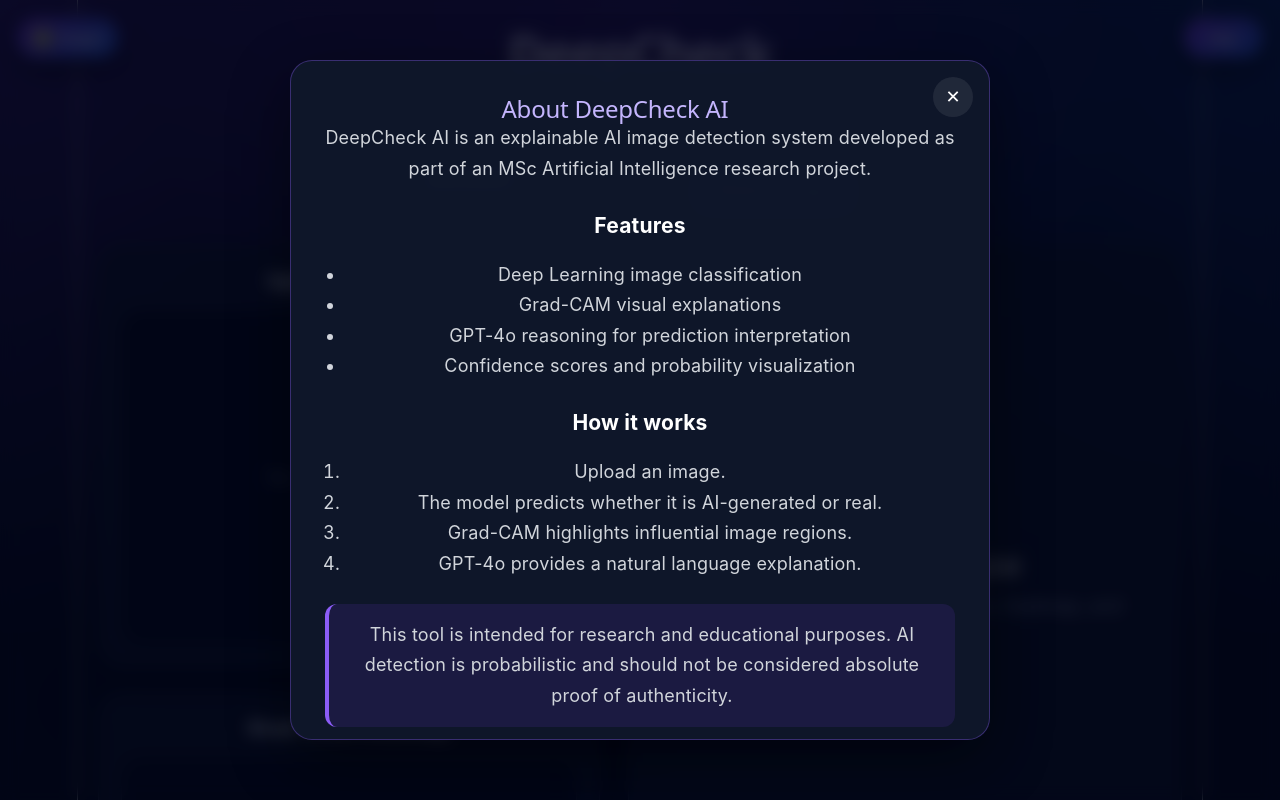
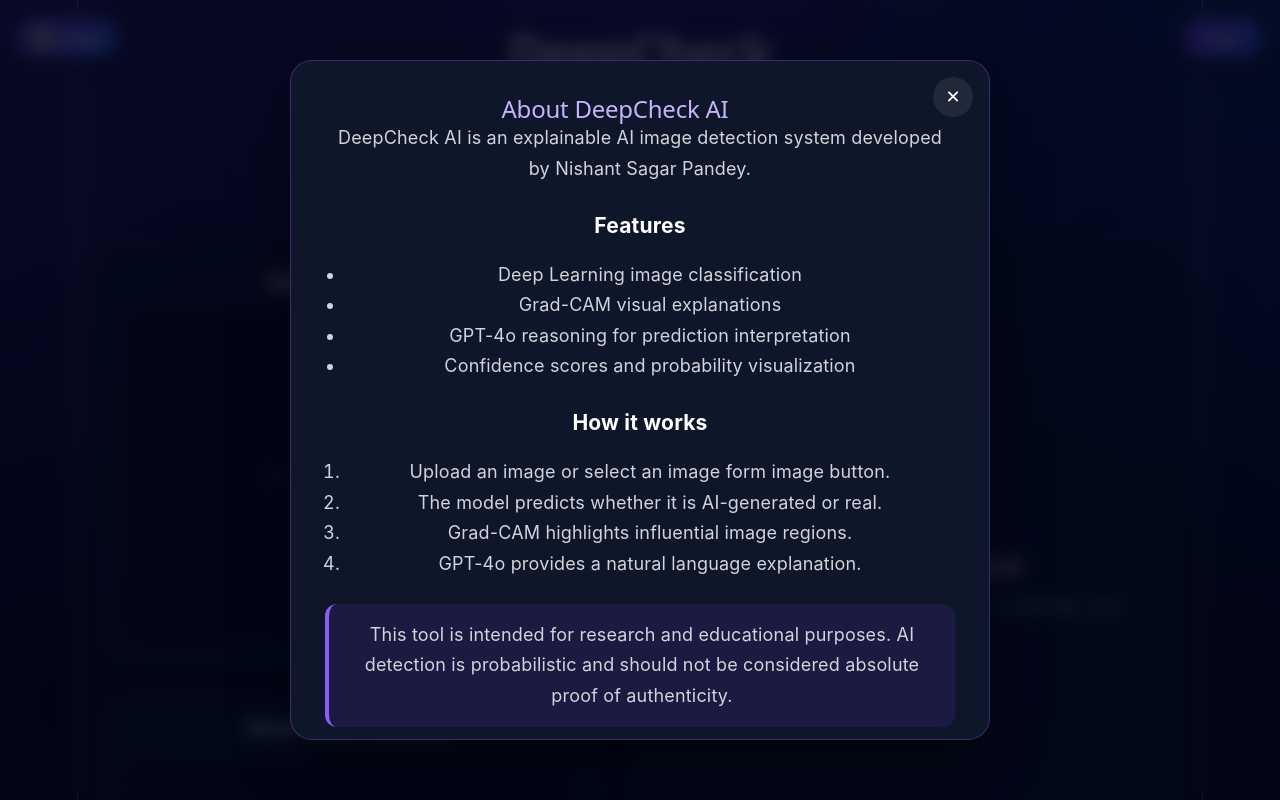
Before and after one commit to NishantSagar12345/AiImageDetection, a React (Vite) app in the folder Frontend/ai-image-detector/: page / in a window 1280 px wide. Both pictures are taken after a click on the button "help". Shown: the top 800 px of the page. Built offline with nearby package versions, Linux system fonts and the light colour scheme.

Commit message:
littlechenge

```diff
--- a/Frontend/ai-image-detector/src/App.jsx
+++ b/Frontend/ai-image-detector/src/App.jsx
@@ -364,7 +364,7 @@
 
       <p>
         DeepCheck AI is an explainable AI image detection system developed
-        as part of an MSc Artificial Intelligence research project.
+        by Nishant Sagar Pandey.
       </p>
 
       <h3>Features</h3>
@@ -379,7 +379,7 @@
       <h3>How it works</h3>
 
       <ol>
-        <li>Upload an image.</li>
+        <li>Upload an image or select an image form image button.</li>
         <li>The model predicts whether it is AI-generated or real.</li>
         <li>Grad-CAM highlights influential image regions.</li>
         <li>GPT-4o provides a natural language explanation.</li>
```
